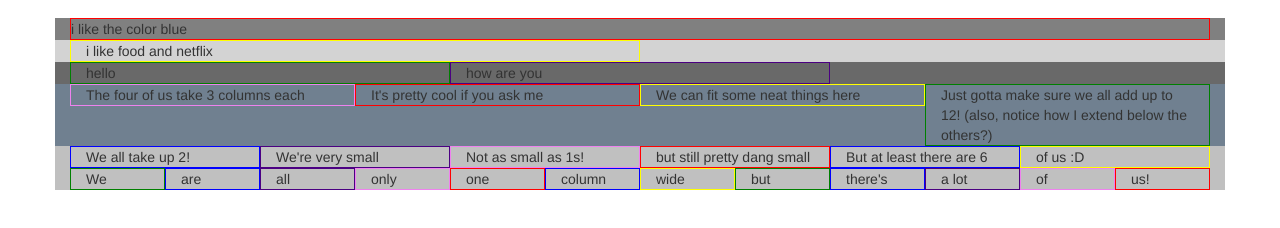
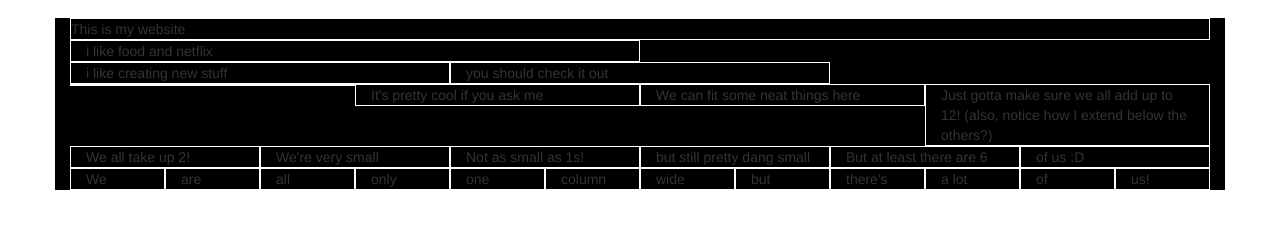
Before and after one commit to abi2414/abi2414.github.io, a plain HTML site: page index.html in a window 1280 px wide. Shown: the part 54-282 px from the top of the page. Drawn offline with nearby package versions, Linux system fonts and the light colour scheme.

Commit message:
Update index.html

```diff
--- a/index.html
+++ b/index.html
@@ -77,35 +77,35 @@
     <title>GRIDS ARE NEAT!</title>
     <link rel="stylesheet" href="https://stackpath.bootstrapcdn.com/bootstrap/3.4.1/css/bootstrap.min.css" integrity="sha384-HSMxcRTRxnN+Bdg0JdbxYKrThecOKuH5zCYotlSAcp1+c8xmyTe9GYg1l9a69psu" crossorigin="anonymous">
     <style>
-      .border-red{ border: 1px solid red }
-      .border-orange{ border: 1px solid blue }
-      .border-yellow{ border: 1px solid yellow }
-      .border-green{ border: 1px solid green }
-      .border-blue{ border: 1px solid blue }
-      .border-indigo{ border: 1px solid indigo }
-      .border-violet{ border: 1px solid violet }
+      .border-red{ border: 1px solid white}
+      .border-orange{ border: 1px solid white}
+      .border-yellow{ border: 1px solid white }
+      .border-green{ border: 1px solid white }
+      .border-blue{ border: 1px solid white}
+      .border-indigo{ border: 1px solid white }
+      .border-violet{ border: 1px solid white }
 
-      .container1{ background-color: gray }
-      .container2{ background-color: lightGray }
-      .container3{ background-color: DimGray }
-      .container4{ background-color: SlateGray }
-      .container5{ background-color: silver }
+      .container1{ background-color: black }
+      .container2{ background-color: black }
+      .container3{ background-color: black }
+      .container4{ background-color: black }
+      .container5{ background-color: black }
 
     </style>
   </head>
   <body >
     <div class='container container1'>
-      <div class='col col-xl-12 border-red'> i like the color blue</div>
+      <div class='col col-xl-12 border-red'> This is my website</div>
     </div>
     <div class='container container2'>
       <div class='col col-lg-6 border-yellow'>i like food and netflix </div>
     </div>
     <div class='container container3'>
-      <div class='col col-md-4 border-green'> hello </div>
-      <div class='col col-md-4 border-indigo'> how are you </div>
+      <div class='col col-md-4 border-green'> i like creating new stuff </div>
+      <div class='col col-md-4 border-indigo'> you should check it out </div>
     </div>
     <div class='container container4'>
-      <div class='col col-sm-3 border-violet'>The four of us take 3 columns each</div>
+      <div class='col col-sm-3 border-violet'></div>
       <div class='col col-sm-3 border-red'> It's pretty cool if you ask me</div>
       <div class='col col-sm-3 border-yellow'>We can fit some neat things here</div>
       <div class='col col-sm-3 border-green'> Just gotta make sure we all add up to 12! (also, notice how I extend below the others?) </div>
```
